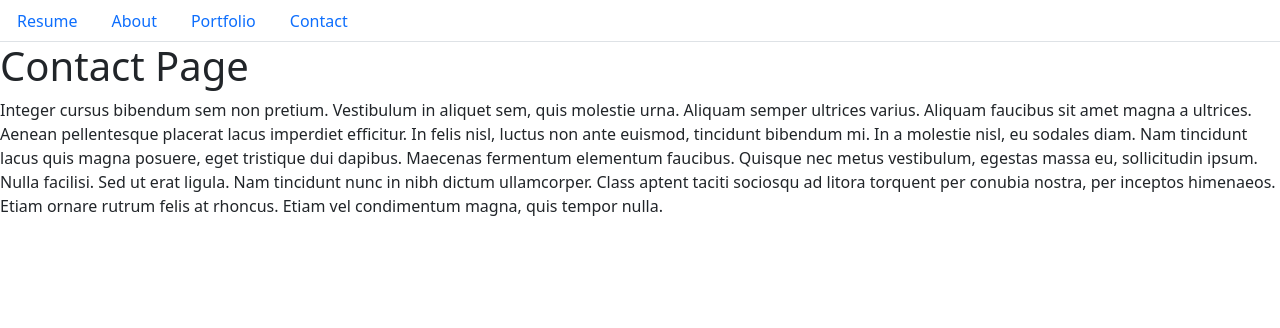
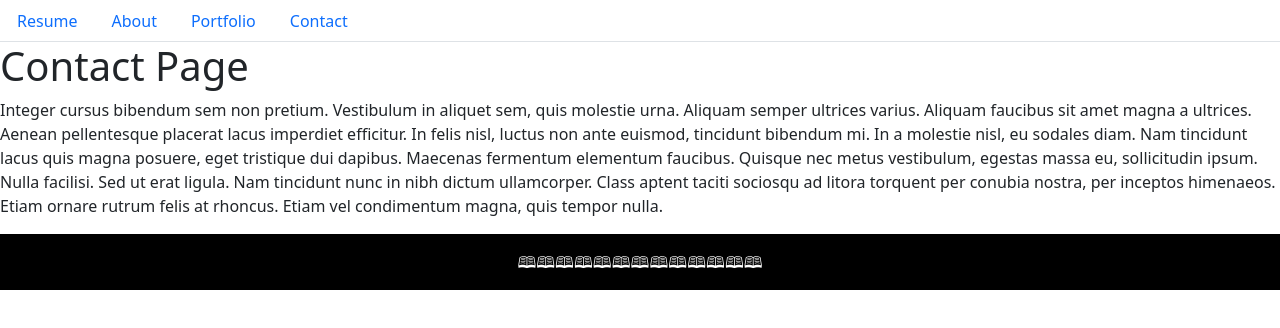
Before and after one commit to jgum63/portfolio-example, a React (Create React App) app: page / in a window 1280 px wide. Shown: the top 328 px of the page. Built offline with nearby package versions, Linux system fonts and the light colour scheme.

Commit message:
added working footer

```diff
--- a/src/components/Footer.jsx
+++ b/src/components/Footer.jsx
@@ -0,0 +1,11 @@
+import React from 'react';
+
+export default function Footer() {
+    return (
+        <footer className="bg-light text-center text-lg-start">
+        <div className="text-center p-3" style={{backgroundColor: 'black', color: 'white'}}>
+        🕮🕮🕮🕮🕮🕮🕮🕮🕮🕮🕮🕮🕮
+        </div>
+      </footer>
+    );
+}
--- a/src/components/PortfolioContainer.js
+++ b/src/components/PortfolioContainer.js
@@ -4,6 +4,7 @@ import Resume from './pages/Resume/index';
 import About from './pages/About/index';
 import Contact from './pages/Contact/index';
 import Portfolio from './pages/Portfolio/index';
+import Footer from './Footer';
 
 export default function PortfolioContainer() {
   const [currentPage, setCurrentPage] = useState('Home');
@@ -29,6 +30,10 @@ export default function PortfolioContainer() {
       <NavTabs currentPage={currentPage} handlePageChange={handlePageChange} />
       {/* // TODO: Add a comment explaining what is happening on the following line */}
       {renderPage()}
+      <Footer />
+
     </div>
-  );
+
+);
+
 }
```
